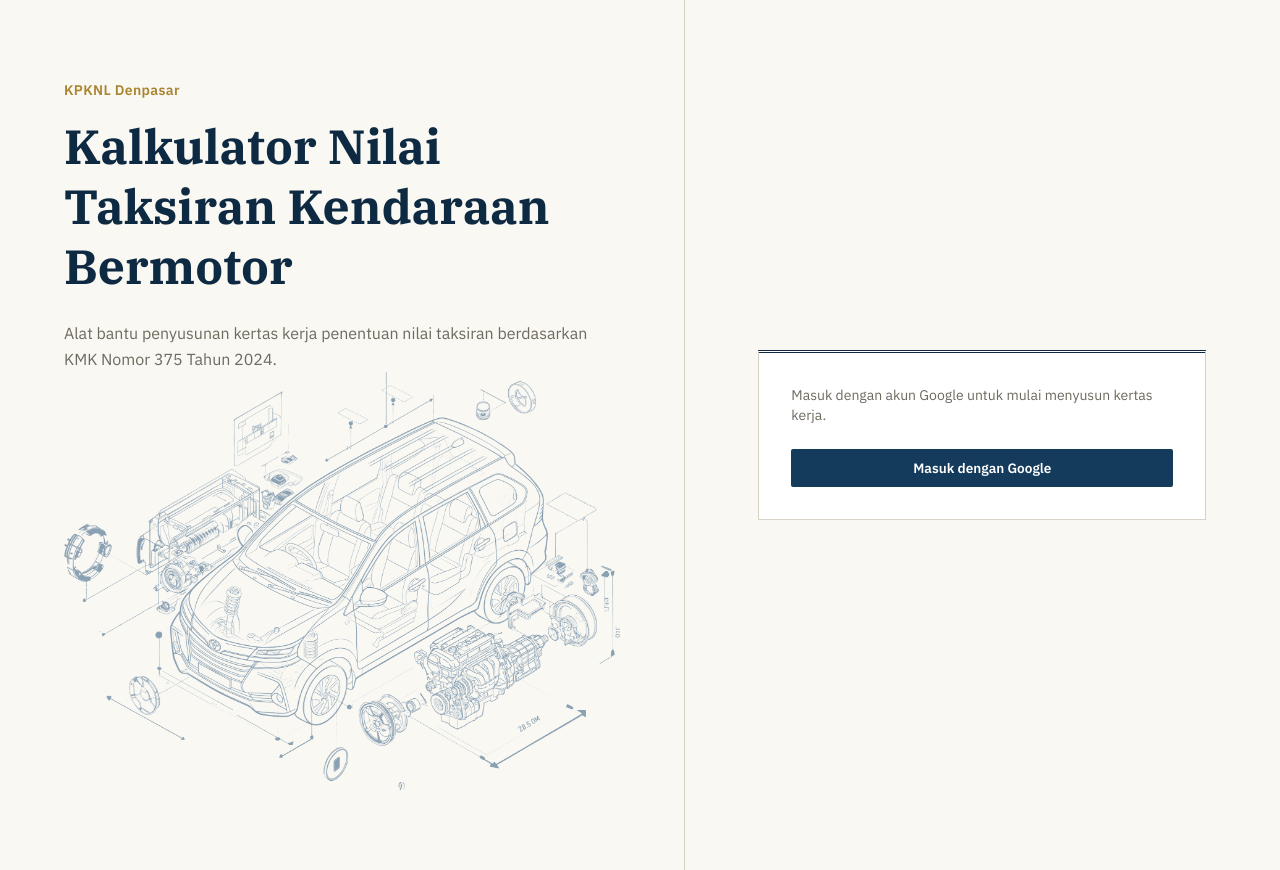
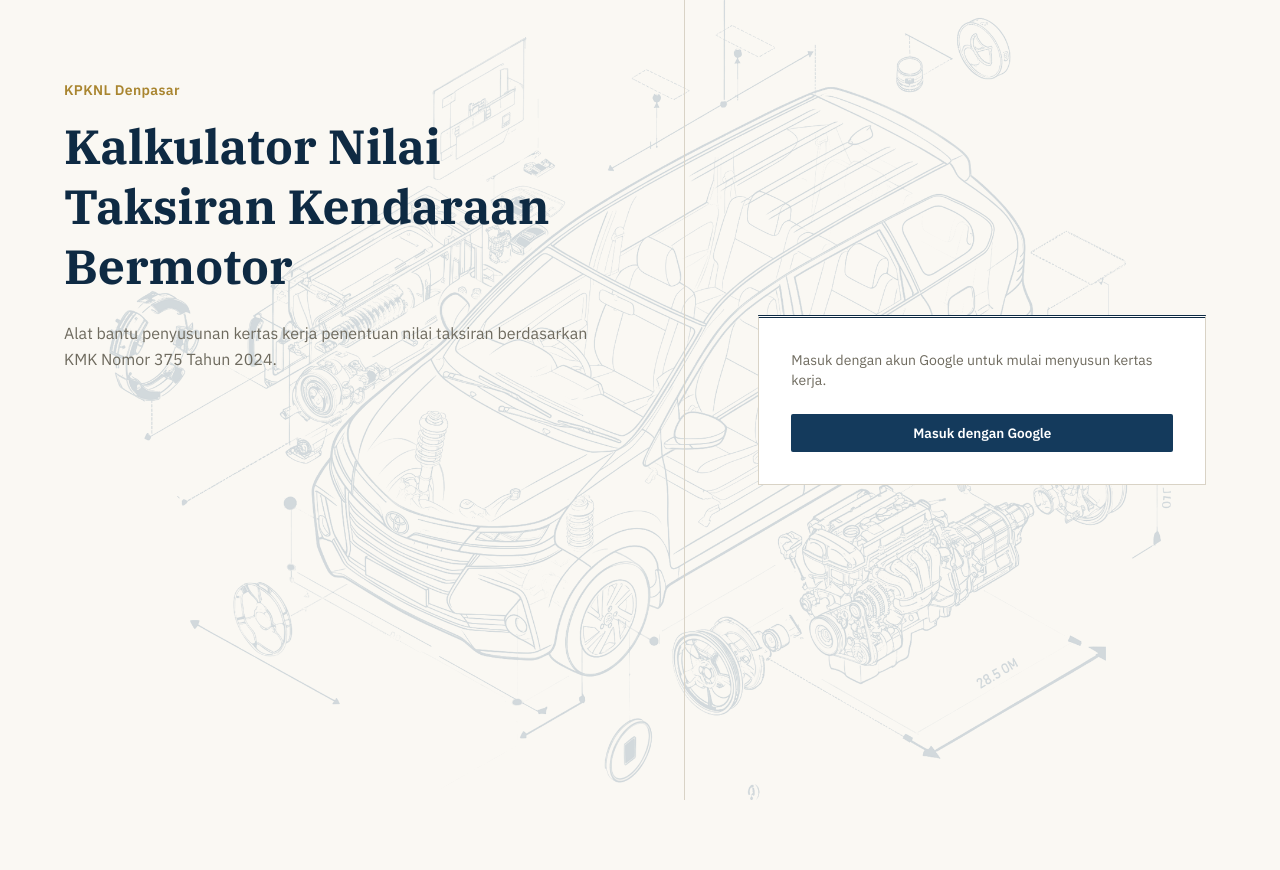
Before and after one commit to arierawan-app/Kalkulator-Nilai-Taksiran_Dps, a Next.js app: page / in a window 1280 px wide. After the commit the page ends 800 px from the top, so only its background shows below. Built offline with nearby package versions, Linux system fonts and the light colour scheme; no server answers.

Commit message:
Jadikan ilustrasi kendaraan watermark proporsional satu halaman landing

```diff
--- a/src/app/page.tsx
+++ b/src/app/page.tsx
@@ -7,8 +7,21 @@ export default async function Beranda() {
   if (session) redirect("/editor");
 
   return (
-    <main className="min-h-screen grid grid-cols-1 min-w-0 lg:grid-cols-[1.15fr_1fr]">
-      <section className="min-w-0 px-8 py-12 lg:px-16 lg:py-20 flex flex-col justify-between border-b lg:border-b-0 lg:border-r border-garis">
+    <main className="relative isolate min-h-screen grid grid-cols-1 min-w-0 overflow-hidden lg:grid-cols-[1.15fr_1fr]">
+      <div
+        className="pointer-events-none absolute inset-0 z-0 hidden lg:block"
+        aria-hidden="true"
+      >
+        <Image
+          src="/background_vector.png"
+          alt=""
+          fill
+          sizes="100vw"
+          loading="eager"
+          className="object-contain opacity-[0.22]"
+        />
+      </div>
+      <section className="relative z-10 min-w-0 px-8 py-12 lg:px-16 lg:py-20 flex flex-col justify-between border-b lg:border-b-0 lg:border-r border-garis">
         <div>
           <p className="text-sm font-semibold text-kuningan tracking-wide">
             KPKNL Denpasar
@@ -29,12 +42,12 @@ export default async function Beranda() {
             height={1355}
             sizes="(max-width: 768px) calc(100vw - 4rem), 768px"
             loading="eager"
-            className="mx-auto block h-auto w-full max-w-full opacity-[0.62]"
+            className="mx-auto block h-auto w-full max-w-full opacity-[0.62] lg:hidden"
           />
         </div>
       </section>
 
-      <section className="min-w-0 px-8 py-12 lg:px-16 lg:py-20 flex items-center">
+      <section className="relative z-10 min-w-0 px-8 py-12 lg:px-16 lg:py-20 flex items-center">
         <div className="w-full max-w-md mx-auto">
           <div className="kolom-rekap p-8">
             <p className="text-sm text-abu">
```
